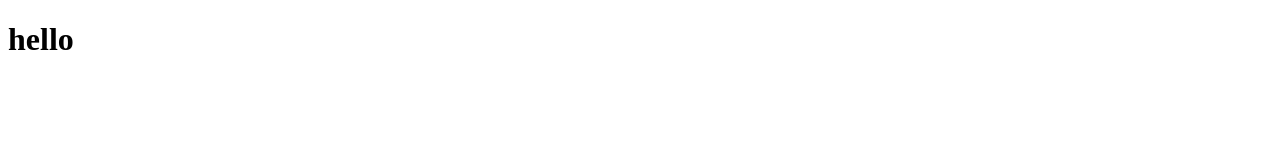
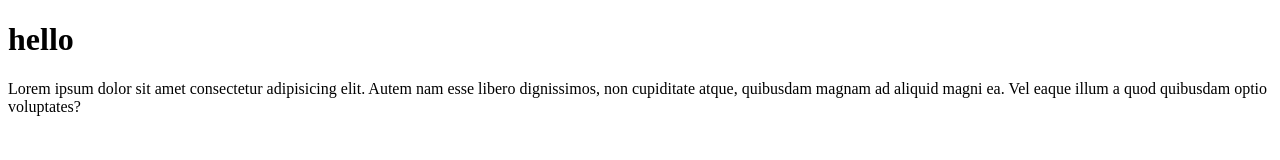
Before and after one commit to PanduSatyaDharma/wpu-git-test2, a plain HTML site: page index.html in a window 1280 px wide. Drawn offline with Linux system fonts and the light colour scheme.

Commit message:
menambah paragraf

```diff
--- a/index.html
+++ b/index.html
@@ -7,5 +7,6 @@
 </head>
 <body>
     <h1>hello</h1>
+    <p>Lorem ipsum dolor sit amet consectetur adipisicing elit. Autem nam esse libero dignissimos, non cupiditate atque, quibusdam magnam ad aliquid magni ea. Vel eaque illum a quod quibusdam optio voluptates?</p>
 </body>
 </html>
```
